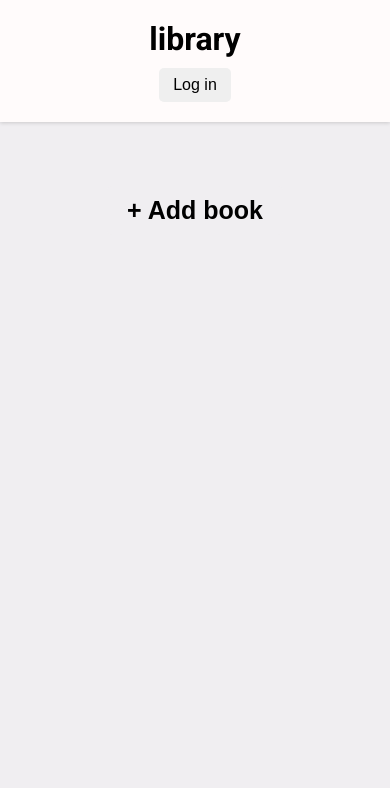
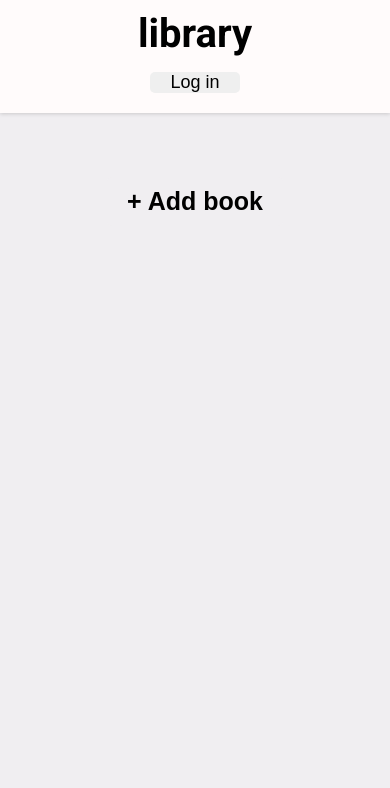
Before and after one commit to justwin02/library, a plain HTML site: page index.html in a window 390 px wide. Shown: the top 788 px of the page. Drawn offline with Linux system fonts and the light colour scheme.

Commit message:
Add responsive feature to header

```diff
--- a/styles.css
+++ b/styles.css
@@ -25,14 +25,15 @@ body{
 
 /* Header */
 .head{
-
     background-color: var(--white);
     box-shadow: var(--shadow);
     position: sticky;
+    top: 0;
     width: 100%;
     display: flex;
-    justify-content: space-around;
-    padding: 20px;
+    justify-content: space-between;
+    padding: 20px 1.5rem;
+    transition: all 0.1s ease-in-out;
 }
 
 .title{
@@ -94,20 +95,22 @@ body{
     height: 30px;
 }
 
+@media(min-width: 1000px){
+    .head{
+        justify-content: space-around;
+        padding: 24px 6rem;
+    }
+}
+
 @media (max-width: 400px){
     .head{
         flex-direction: column;
         align-items: center;
-        gap: 10px;
-        text-align: center;
+        gap: 15px;
+        padding-top: 10px;
     }
 
-    .title{
-        font-size: 32px;
-    }
-
-    .login{
-        font-size: 16px;
-        padding: 8px 14px;
+    .main-content{
+        margin-top: 0;
     }
 }
```
